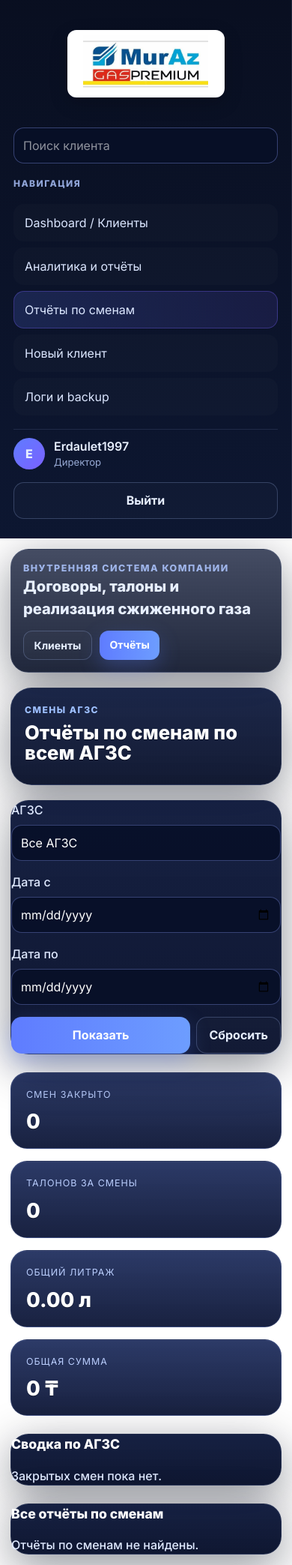
After one commit to saittalon/scanoil-talon, a Flask app: page /reports/shifts in a window 390 px wide. The commit adds this page. Shown: the whole page at 75% size. Run offline with Flask 3, Linux system fonts and the light colour scheme; a user stored in the database is signed in.

Commit message:
Add files via upload

```diff
--- a/templates/base.html
+++ b/templates/base.html
@@ -63,7 +63,8 @@
       <div class="sidebar-group-label">Навигация</div>
       <nav class="sidebar-nav">
         <a class="sidebar-link {{ 'active' if request.path.startswith('/clients') else '' }}" href="/clients">Dashboard / Клиенты</a>
-        <a class="sidebar-link {{ 'active' if request.path.startswith('/reports') else '' }}" href="/reports">Аналитика и отчёты</a>
+        <a class="sidebar-link {{ 'active' if request.path == '/reports' or request.path.startswith('/reports/all') else '' }}" href="/reports">Аналитика и отчёты</a>
+        <a class="sidebar-link {{ 'active' if request.path.startswith('/reports/shifts') else '' }}" href="/reports/shifts">Отчёты по сменам</a>
         <a class="sidebar-link" href="/clients/new">Новый клиент</a>
         {% if current_user.role in ["director", "zamdirector", "deputy_director"] %}
         <a class="sidebar-link {{ "active" if request.path.startswith('/admin/audit-logs') else "" }}" href="/admin/audit-logs">Логи и backup</a>
--- a/templates/reports_index.html
+++ b/templates/reports_index.html
@@ -25,6 +25,11 @@
       <button class="btn btn-outline-secondary" onclick="goClientReport()">Открыть</button>
     </div>
   </div>
+
+  <div class="card card-soft section-card">
+    <div class="section-title">Отчёты по сменам АГЗС</div>
+    <a class="btn btn-outline-secondary" href="/reports/shifts">Открыть отчёты по сменам</a>
+  </div>
 </div>
 
 <script>
--- /dev/null
+++ b/templates/shift_reports.html
@@ -0,0 +1,125 @@
+{% extends "base.html" %}
+{% block content %}
+<div class="page-hero">
+  <div class="hero-kicker">Смены АГЗС</div>
+  <div class="hero-title">Отчёты по сменам по всем АГЗС</div>
+</div>
+
+<div class="card card-soft mb-4">
+  <form method="get" class="row g-3 align-items-end">
+    <div class="col-md-3">
+      <label class="form-label">АГЗС</label>
+      <select class="form-select" name="agzs_id">
+        <option value="">Все АГЗС</option>
+        {% for agzs in agzs_list %}
+          <option value="{{ agzs.id }}" {{ 'selected' if selected_agzs_id == agzs.id else '' }}>{{ agzs.name }}</option>
+        {% endfor %}
+      </select>
+    </div>
+    <div class="col-md-3">
+      <label class="form-label">Дата с</label>
+      <input type="date" class="form-control" name="date_from" value="{{ date_from }}">
+    </div>
+    <div class="col-md-3">
+      <label class="form-label">Дата по</label>
+      <input type="date" class="form-control" name="date_to" value="{{ date_to }}">
+    </div>
+    <div class="col-md-3 d-flex gap-2">
+      <button class="btn btn-brand w-100" type="submit">Показать</button>
+      <a class="btn btn-outline-secondary" href="/reports/shifts">Сбросить</a>
+    </div>
+  </form>
+</div>
+
+<div class="metrics-grid mb-4">
+  <div class="metric-card"><div class="metric-label">Смен закрыто</div><div class="metric-value">{{ total_shifts }}</div></div>
+  <div class="metric-card"><div class="metric-label">Талонов за смены</div><div class="metric-value">{{ total_talons }}</div></div>
+  <div class="metric-card"><div class="metric-label">Общий литраж</div><div class="metric-value">{{ '%.2f'|format(total_liters or 0) }} л</div></div>
+  <div class="metric-card"><div class="metric-label">Общая сумма</div><div class="metric-value">{{ '{:,.0f}'.format(total_amount or 0).replace(',', ' ') }} ₸</div></div>
+</div>
+
+<div class="card card-soft mb-4">
+  <div class="section-title mb-3">Сводка по АГЗС</div>
+  {% if agzs_summary %}
+  <div class="table-responsive">
+    <table class="table align-middle">
+      <thead>
+        <tr>
+          <th>АГЗС</th>
+          <th>Смен</th>
+          <th>Талонов</th>
+          <th>Литров</th>
+          <th>Сумма</th>
+          <th>Последнее закрытие</th>
+        </tr>
+      </thead>
+      <tbody>
+        {% for row in agzs_summary %}
+        <tr>
+          <td>{{ row.agzs_name }}</td>
+          <td>{{ row.shifts_count }}</td>
+          <td>{{ row.total_talons }}</td>
+          <td>{{ '%.2f'|format(row.total_liters or 0) }}</td>
+          <td>{{ '{:,.0f}'.format(row.total_amount or 0).replace(',', ' ') }} ₸</td>
+          <td>{{ format_kz(row.last_closed_at, '%d.%m.%Y %H:%M') if row.last_closed_at else '—' }}</td>
+        </tr>
+        {% endfor %}
+      </tbody>
+    </table>
+  </div>
+  {% else %}
+    <div class="text-muted">Закрытых смен пока нет.</div>
+  {% endif %}
+</div>
+
+<div class="card card-soft">
+  <div class="section-title mb-3">Все отчёты по сменам</div>
+  {% if shifts %}
+    <div class="accordion" id="shiftAccordion">
+      {% for shift in shifts %}
+        <div class="accordion-item mb-3 border-0 rounded-4 overflow-hidden shadow-sm">
+          <h2 class="accordion-header" id="heading{{ shift.id }}">
+            <button class="accordion-button collapsed" type="button" data-bs-toggle="collapse" data-bs-target="#collapse{{ shift.id }}" aria-expanded="false" aria-controls="collapse{{ shift.id }}">
+              <div class="w-100 pe-3">
+                <div class="d-flex flex-wrap justify-content-between gap-2">
+                  <div><strong>{{ shift.agzs.name if shift.agzs else '—' }}</strong></div>
+                  <div>{{ format_kz(shift.closed_at, '%d.%m.%Y %H:%M') if shift.closed_at else '—' }}</div>
+                </div>
+                <div class="small text-muted mt-1">
+                  Открыта: {{ format_kz(shift.opened_at, '%d.%m.%Y %H:%M') if shift.opened_at else '—' }}
+                  · Талонов: {{ shift.total_talons or 0 }}
+                  · Литров: {{ '%.2f'|format(shift.total_liters or 0) }}
+                  · Сумма: {{ '{:,.0f}'.format(shift.total_amount or 0).replace(',', ' ') }} ₸
+                </div>
+              </div>
+            </button>
+          </h2>
+          <div id="collapse{{ shift.id }}" class="accordion-collapse collapse" aria-labelledby="heading{{ shift.id }}" data-bs-parent="#shiftAccordion">
+            <div class="accordion-body">
+              <div class="row g-3 mb-3">
+                <div class="col-md-3"><div class="mini-stat"><div class="mini-stat-label">АГЗС</div><div class="mini-stat-value">{{ shift.agzs.name if shift.agzs else '—' }}</div></div></div>
+                <div class="col-md-3"><div class="mini-stat"><div class="mini-stat-label">Открыта</div><div class="mini-stat-value">{{ format_kz(shift.opened_at, '%d.%m.%Y %H:%M') if shift.opened_at else '—' }}</div></div></div>
+                <div class="col-md-3"><div class="mini-stat"><div class="mini-stat-label">Закрыта</div><div class="mini-stat-value">{{ format_kz(shift.closed_at, '%d.%m.%Y %H:%M') if shift.closed_at else '—' }}</div></div></div>
+                <div class="col-md-3"><div class="mini-stat"><div class="mini-stat-label">Талонов / литров</div><div class="mini-stat-value">{{ shift.total_talons or 0 }} / {{ '%.2f'|format(shift.total_liters or 0) }}</div></div></div>
+              </div>
+              <div class="card bg-light border-0">
+                <div class="card-body">
+                  <pre style="white-space: pre-wrap; margin: 0; font-family: inherit;">{{ shift.report_text or 'Нет текста отчёта' }}</pre>
+                </div>
+              </div>
+            </div>
+          </div>
+        </div>
+      {% endfor %}
+    </div>
+  {% else %}
+    <div class="text-muted">Отчёты по сменам не найдены.</div>
+  {% endif %}
+</div>
+
+<style>
+  .mini-stat{background:#f8fafc;border-radius:16px;padding:14px 16px;height:100%}
+  .mini-stat-label{font-size:.82rem;color:#6b7280;margin-bottom:6px}
+  .mini-stat-value{font-weight:700}
+</style>
+{% endblock %}
```
